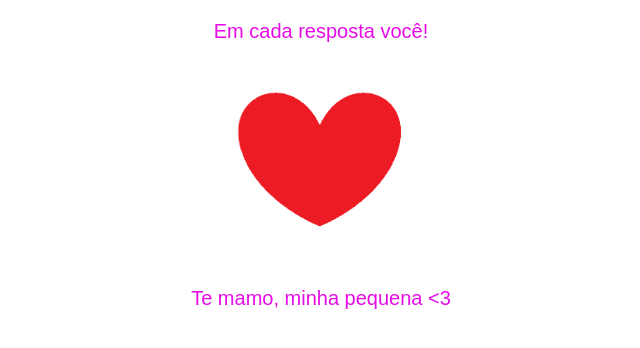
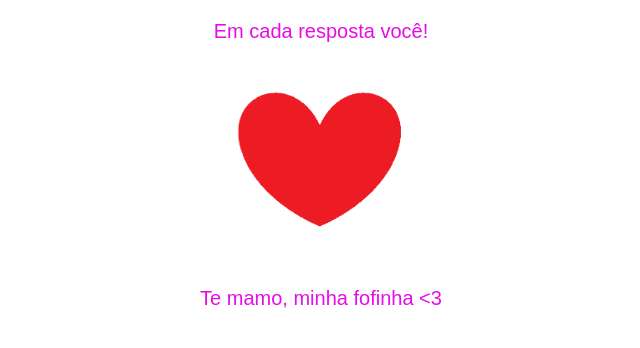
Before and after one commit to justaLov/LittlePage, a plain HTML site: page fourth.html in a window 1280 px wide. Shown: the full height of the page, 319-959 px from the left. Drawn offline with Linux system fonts and the light colour scheme.

Commit message:
Update fourth.html

```diff
--- a/fourth.html
+++ b/fourth.html
@@ -34,6 +34,6 @@
 <body>
     <p>Em cada resposta você!</p>
     <div id="heart"><img src="teste.png" alt="heart" width="250" height="200"></div>
-    <p>Te mamo, minha pequena &lt;3</p>
+    <p>Te mamo, minha fofinha &lt;3</p>
 </body>
 </html>
```
